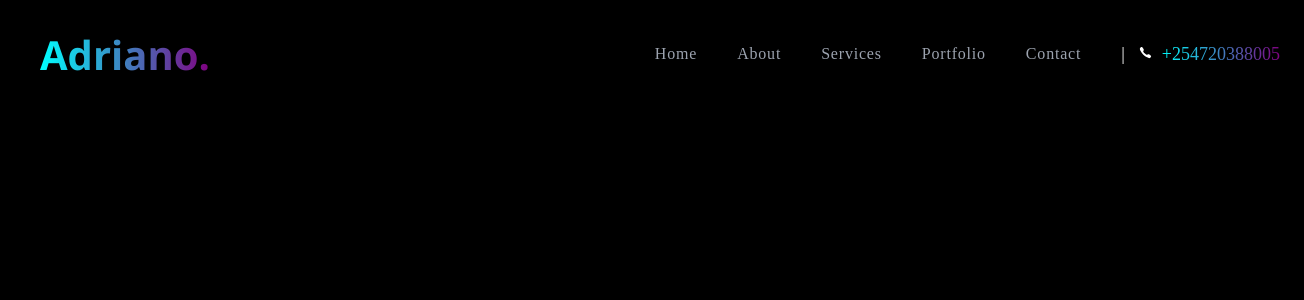
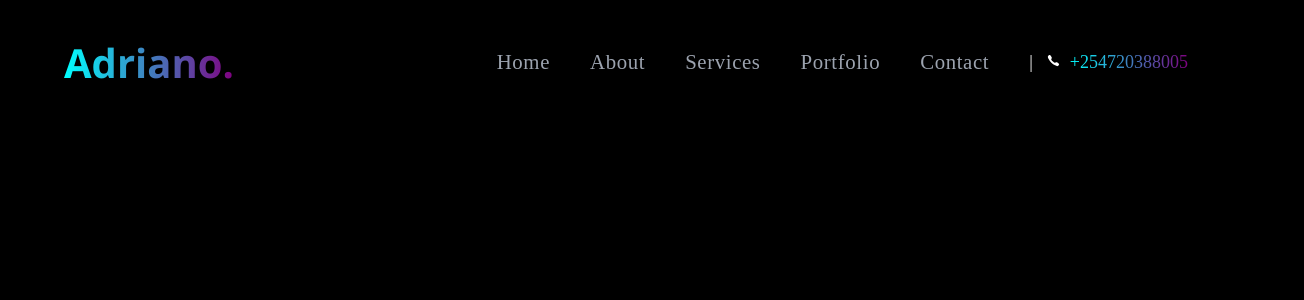
Before and after one commit to adrianosuprine/my-portfolio, a React (Vite) app in the folder my_portfolio/: page / in a window 1280 px wide. Shown: the top 300 px of the page, 1304 px wide, since content can reach past the window. Built offline with nearby package versions, Linux system fonts and the light colour scheme.

Commit message:
Navbar done

```diff
--- a/my_portfolio/src/CSS/nav.css
+++ b/my_portfolio/src/CSS/nav.css
@@ -3,16 +3,16 @@
     display: flex;
     justify-content: space-between;
     align-items: center;
-    position: fixed;
+    position: sticky;
     top: 0;
     left: 0;
     width: 100%;
     background-color: black;
-    z-index: 1000;
+    z-index: 50;
     transition: box-shadow 0.3s ease-in-out;
 }
 .navbar-shadow {
-    box-shadow: 0 0 15px rgb(178, 189, 189);
+    box-shadow: 0 0 15px rgb(21, 204, 204);
   }
 .left{
     font-size: 20px;
@@ -43,7 +43,10 @@
 .menu-list {
     display: flex;
     align-items: center;
-    gap: 1.5rem;
+    gap: 2.5rem;
+    padding: 0; /* Remove default padding */
+    margin: 0; /* Remove default margin */
+    transform: translateX(-100px);
 
 }
 
@@ -53,10 +56,10 @@
 }
 
 .menu-item {
-    font-size: 1rem;
+    font-size: 1.3rem;
     font-weight: 400;
     color: #9CA3AF;
-    letter-spacing: 0.05em;
+    letter-spacing: 0.03em;
     cursor: pointer;
     list-style-type: none;
     transition: color 0.3s; }
--- a/my_portfolio/src/components/Navbar.jsx
+++ b/my_portfolio/src/components/Navbar.jsx
@@ -50,11 +50,12 @@ function Navbar() {
                   </Link>
                 </li>
             ))}
+            <p className='phone-no'> | < IoIosCall className='phn-icon' /> <span>+254720388005</span>
+          </p>
           </ul>
 
 
-          <p className='phone-no'> | < IoIosCall className='phn-icon' /> <span>+254720388005</span>
-          </p>
+
 
         </div>
       </div>
```
